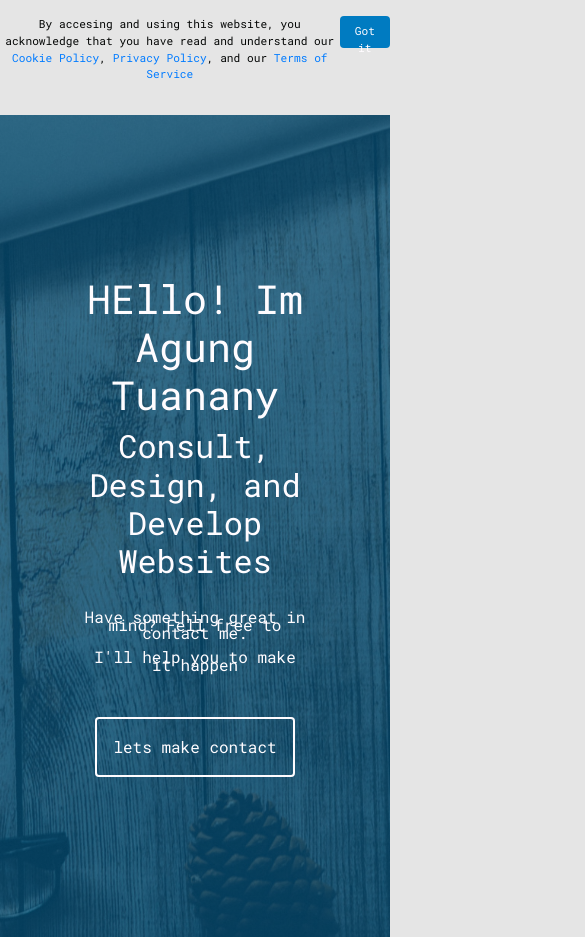
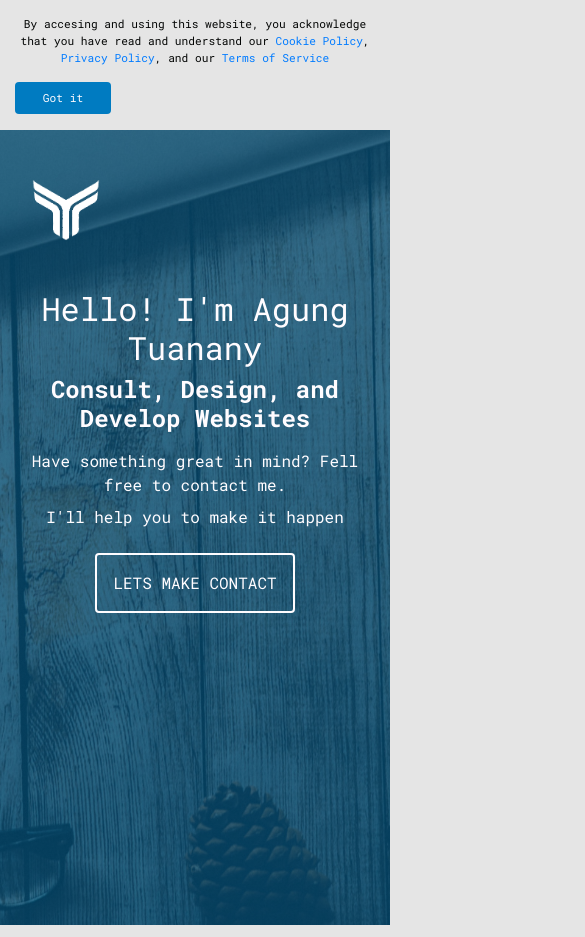
Before and after one commit to agungTuanany/cermati-mockup, a plain HTML site: page index.html in a window 390 px wide. Shown: the top 937 px of the page, 585 px wide, since content can reach past the window. Drawn offline with Linux system fonts and the light colour scheme.

Commit message:
mobile mockup

```diff
--- a/css/main.css
+++ b/css/main.css
@@ -5,7 +5,8 @@
   --mainTransition: all 0.8s linear;
   /* cermati color pallete */
   --mainBlue: #007BC1;
-  --darkblue: #004A75;
+  --darkBlue: #004A75;
+  --darkerBlue: #081036;
   --mainOrange: #FF8000;
   --darkOrange: #CC6600;
   --smokeGrey: #E5E5E5;
@@ -33,7 +34,7 @@ body {
 
 
 /* notif */
-.notif-panel {
+.cermati-notif-panel {
   max-width: 720px;
   margin: 1rem auto;
   display: flex;
@@ -41,11 +42,11 @@ body {
   font-size: 0.7rem;
 }
 
-.notif-panel__p {
+.cermati-notif-panel__p {
   text-align: center;
 }
 
-.notif-panel_btn {
+.cermati-notif-panel__btn {
   color: var(--mainWhite);
   background-color: var(--mainBlue);
   width: 6rem;
@@ -58,20 +59,26 @@ body {
 .cermati-hero {
   width: 100%;
   min-height: calc(100vh - 49px );
-  text-align: center;
   background: linear-gradient(rgba(0, 74, 117,0.7), rgba(0, 74, 117, 0.7)), url('../images/work-desk__dustin-lee.jpg') center/cover fixed no-repeat;
   color: var(--mainWhite);
 }
 
-.cermati-hero::before {
-  background-color: var(--darkblue);
-  content: '';
-  height: inherit;
-  width: inherit;
+.cermati-hero__logo {
+  height: 10vh;
+  left: 2rem;
+  top: 7rem;
+  position: absolute;
 }
 
 .cermati-hero__text {
-  padding: 10rem 5rem;
+  text-align: center;
+  vertical-align: middle;
+  position: absolute;
+  top: 50%;
+  left: 50%;
+  transform: translate(-50%, -38%);
+  padding: 10rem 0;
+
 }
 
 .cermati-hero__h2 {
@@ -79,7 +86,7 @@ body {
 }
 
 .cermati-hero__p {
-  line-height: .5rem;
+  margin-bottom: .5rem;
 }
 
 .cermati-hero__btn {
@@ -88,11 +95,12 @@ body {
   border: 2px solid var(--mainWhite);
   padding: 1rem;
   margin-top: 2rem;
+  text-transform: uppercase;
 }
 
 .cermati-hero__btn:hover {
   background-color: var(--mainWhite);
-  color: var(--darkblue) !important;
+  color: var(--darkBlue) !important;
 }
 /* end of hero section */
 
@@ -108,7 +116,6 @@ body {
 .cermati-hl-single-panel {
   border: 1px solid silver;
   padding: 1rem;
-  width: 100vh;
   margin: 1rem 1rem;
 }
 
@@ -127,8 +134,66 @@ body {
   font-size: 1rem;
   font-weight: 200;
 }
+
+.cermati-footer {
+  background: var(--darkerBlue);
+  height: 2.5rem;
+}
+
+.cermati-footer__p {
+  text-align: center;
+  color: var(--mainWhite);
+  margin: 0;
+  padding-top: .5rem;
+}
 /* end of hl Panel */
 
+/* @media screen devices */
+
+@media (max-width: 576px) {
+  .cermati-notif-panel {
+    display: block;
+  }
+
+  .cermati-hero__logo {
+    height: 8vh;
+    top: 11rem;
+  }
+  .cermati-hero__text {
+    position: unset;
+    transform: none;
+  }
+
+  .cermati-hero__h1 {
+    font-size: 2rem;
+    font-weight: lighter;
+  }
+  .cermati-hero__h2 {
+    font-size: 1.5rem;
+    font-weight: bold;
+    margin-bottom: 1rem;
+  }
+
+  .cermati-hero__btn {
+    margin-top: 1rem;
+  }
+
+  .cermati-footer__p {
+    padding: .5rem .5rem;
+    font-size: .7rem;
+  }
+}
+
+@media (min-width: 768px) {
+  .cermati-hero__h2 {
+  }
+}
+
+@media (min-width: 992px) {
+  .cermati-hero__text {
+  }
+
+}
 
 @keyframes zoom {
   0% {
--- a/index.html
+++ b/index.html
@@ -13,23 +13,26 @@
 </head>
 <body>
 
-  <header id='notification-panel' class='notif-panel'>
-    <p class='notif-panel__p'>
+  <header id='cermati-notif-panel' class='container cermati-notif-panel'>
+    <p class='cermati-notif-panel__p'>
       By accesing and using this website, you acknowledge that you have read and understand our
       <a href="#">Cookie Policy</a>,
       <a href='#'>Privacy Policy</a>, and our
       <a href='#'>Terms of Service</a>
     </p>
-    <button class='btn md-1 notif-panel_btn'>Got it</button>
+    <button class='btn md-1 cermati-notif-panel__btn'>Got it</button>
   </header>
 
   <section id='cermati-hero' class='cermati-hero'>
-    <div class='cermati-hero__text'>
-      <h1>HEllo! Im Agung Tuanany</h1>
-      <h2 class='cermati-hero__h2'>Consult, Design, and Develop Websites</h2>
-      <p class='cermati-hero__p'>Have something great in mind? Fell free to contact me.</p>
-      <p class='cermati-hero__p'>I'll help you to make it happen</p>
-      <a class='btn cermati-hero__btn'>lets make contact</a>
+    <img src='./images/y-logo-white.png' alt='logo' class='cermati-hero__logo' />
+    <div class='container-fluid'>
+      <div class='cermati-hero__text'>
+        <h1 class='cermati-hero__h1'>Hello! I'm Agung Tuanany</h1>
+        <h2 class='cermati-hero__h2'>Consult, Design, and Develop Websites</h2>
+        <p class='cermati-hero__p'>Have something great in mind? Fell free to contact me.</p>
+        <p class='cermati-hero__p'>I'll help you to make it happen</p>
+        <a class='btn cermati-hero__btn'>lets make contact</a>
+      </div>
     </div>
   </section>
 
@@ -39,30 +42,14 @@
       <p>Our work then targeted, best practices outcomes social innovation synergy. Venture philanthropy, revolutionary inclusive policymaker relief. User-centered program areas scale.
       </p>
     </header>
-    <div class='container'>
+    <div class='container-fluid'>
       <div class='row cermati-hl-panel__row'>
       </div>
     </div>
-
   </section>
-  <!--
-
-  <section class='cermati-highlights-panel'>
-    <div class='container'>
-      <header class='cermati-highlights-panel__header'>
-        <h3 class='cermati-highlights-panel__h3'>how can i help you?</h3>
-        <p>Our work then targeted, best practices outcomes social innovation synergy. Venture philanthropy, revolutionary inclusive policymaker relief. User-centered program areas scale.
-      </header>
-      <div class='cermati-highlights-panel__tiles'>
-        <div class='row cermati-highlights-panel-row'>
-
-
-        </div>
-      </div>
-    </div>
-  </section>
-  -->
-
+  <footer class='cermati-footer'>
+    <p class='cermati-footer__p'>&copy;2019-Agung Tuanany. All rights reserverd.</p>
+  </footer>
 
   <!-- JQuery -->
   <script src='./js/jquery-3.4.1.min.js'></script>
--- a/js/script.js
+++ b/js/script.js
@@ -29,7 +29,7 @@ class UI {
     panels.forEach(panel => {
       result += `
         <!-- single panel -->
-        <div class= 'col-6 col-md-4'>
+        <div class= 'col-lg-4 col-md-6 col-sm-12'>
           <div class='cermati-hl-single-panel'>
             <div class='cermati-hl-single-panel__header'>
               <h4 class='cermati-hl-single-panel__title'>${panel.title}</h4><i class='cermati-hl-single-panel__icon ${panel.icon}'></i>
```
Also changed, not shown: images/y-logo-white.png (added).
